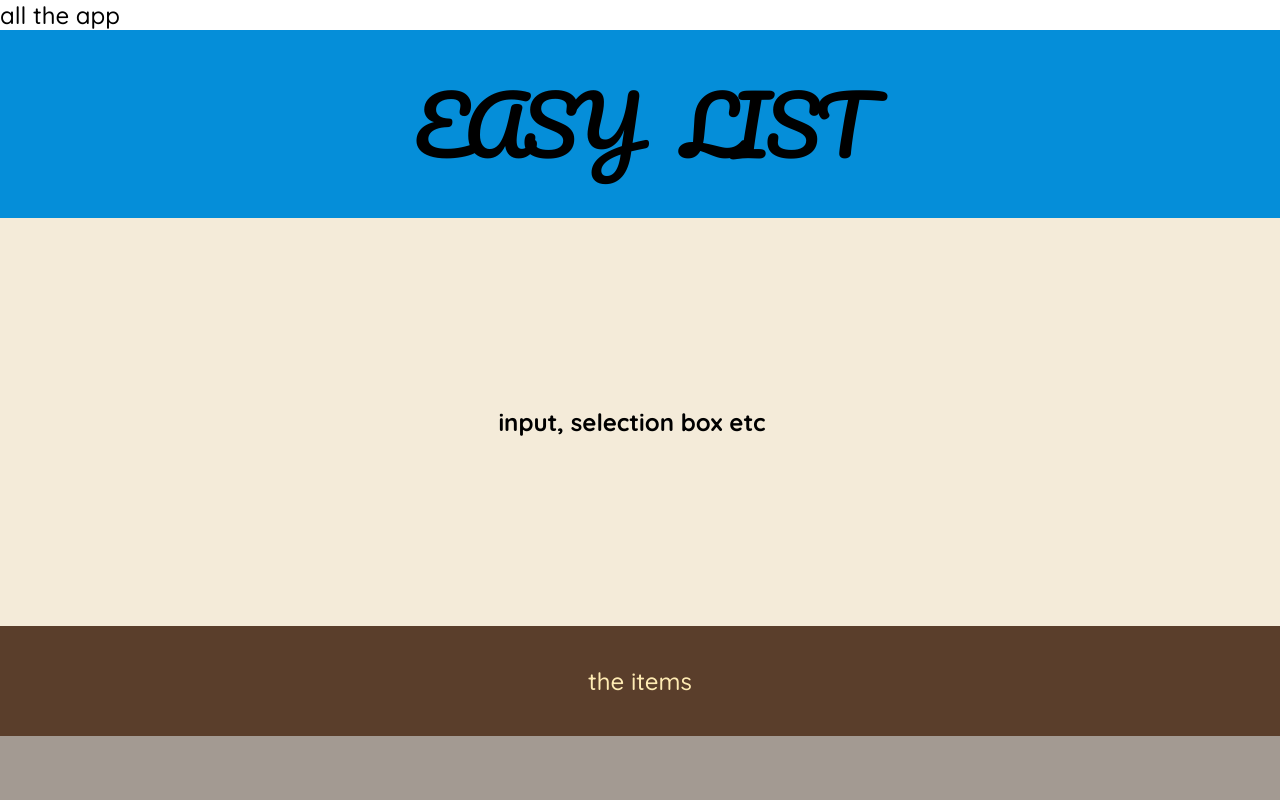
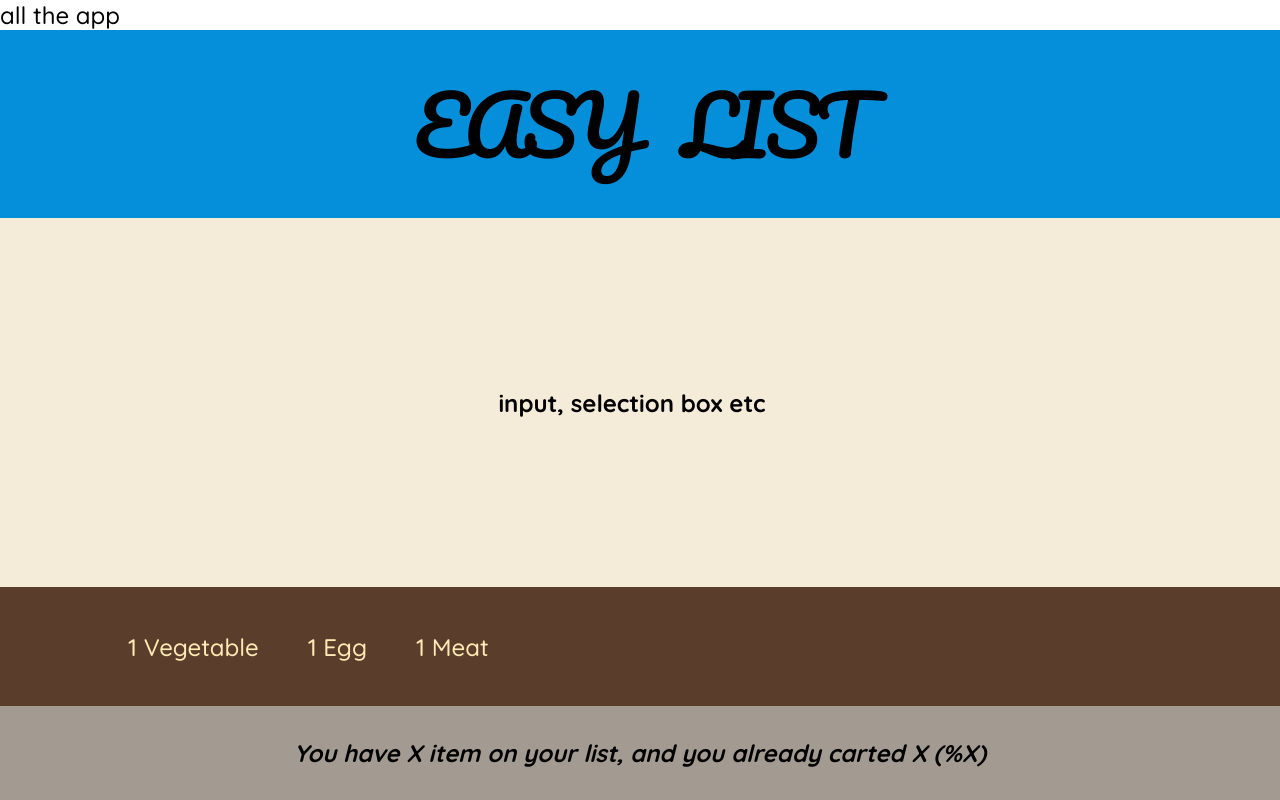
Before and after one commit to Bocahapel/travel-list, a React (Create React App) app: page / in a window 1280 px wide. Built offline with nearby package versions, Linux system fonts and the light colour scheme.

Commit message:
Update App.js

```diff
--- a/src/App.js
+++ b/src/App.js
@@ -1,3 +1,9 @@
+const initialItems = [
+  { id: 1, description: "Vegetable", quantity: 1, packed: false },
+  { id: 2, description: "Egg", quantity: 1, packed: false },
+  { id: 3, description: "Meat", quantity: 1, packed: false },
+];
+
 export default function App() {
   return (
     <div className="app">
@@ -23,9 +29,34 @@ function Form() {
 }
 
 function PackingList() {
-  return <div className="list">the items</div>;
+  return (
+    <div className="list">
+      <ul>
+        <li>
+          {initialItems.map((item) => (
+            <Item item={item} />
+          ))}
+        </li>
+      </ul>
+    </div>
+  );
+}
+
+function Item({ item }) {
+  return (
+    <li>
+      <span style={item.packed ? { textDecoration: "line-through" } : {}}>
+        {item.quantity} {item.description}
+      </span>
+      <button>&times;</button>
+    </li>
+  );
 }
 
 function Stats() {
-  return <footer className="stats"></footer>;
+  return (
+    <footer className="stats">
+      <em>You have X item on your list, and you already carted X (%X)</em>
+    </footer>
+  );
 }
```
